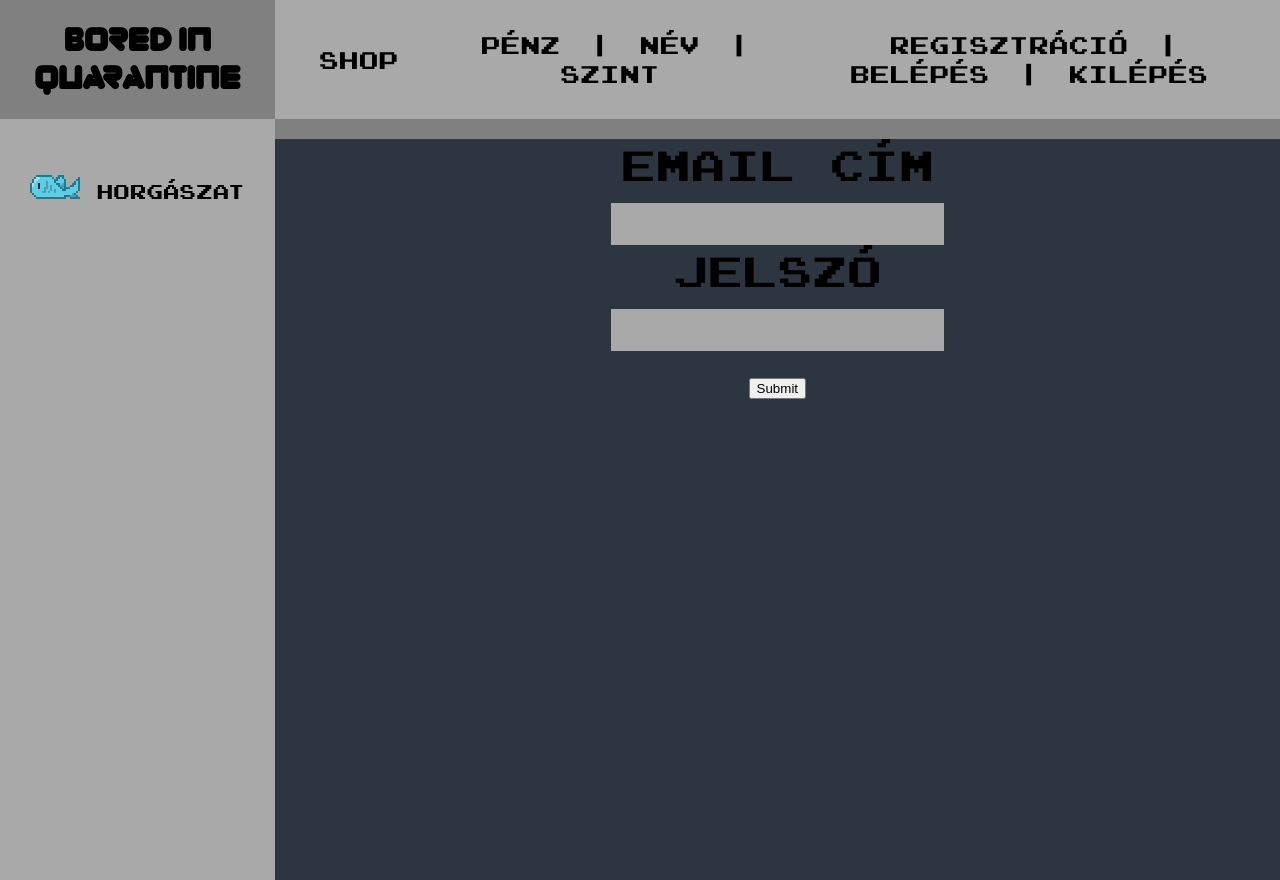
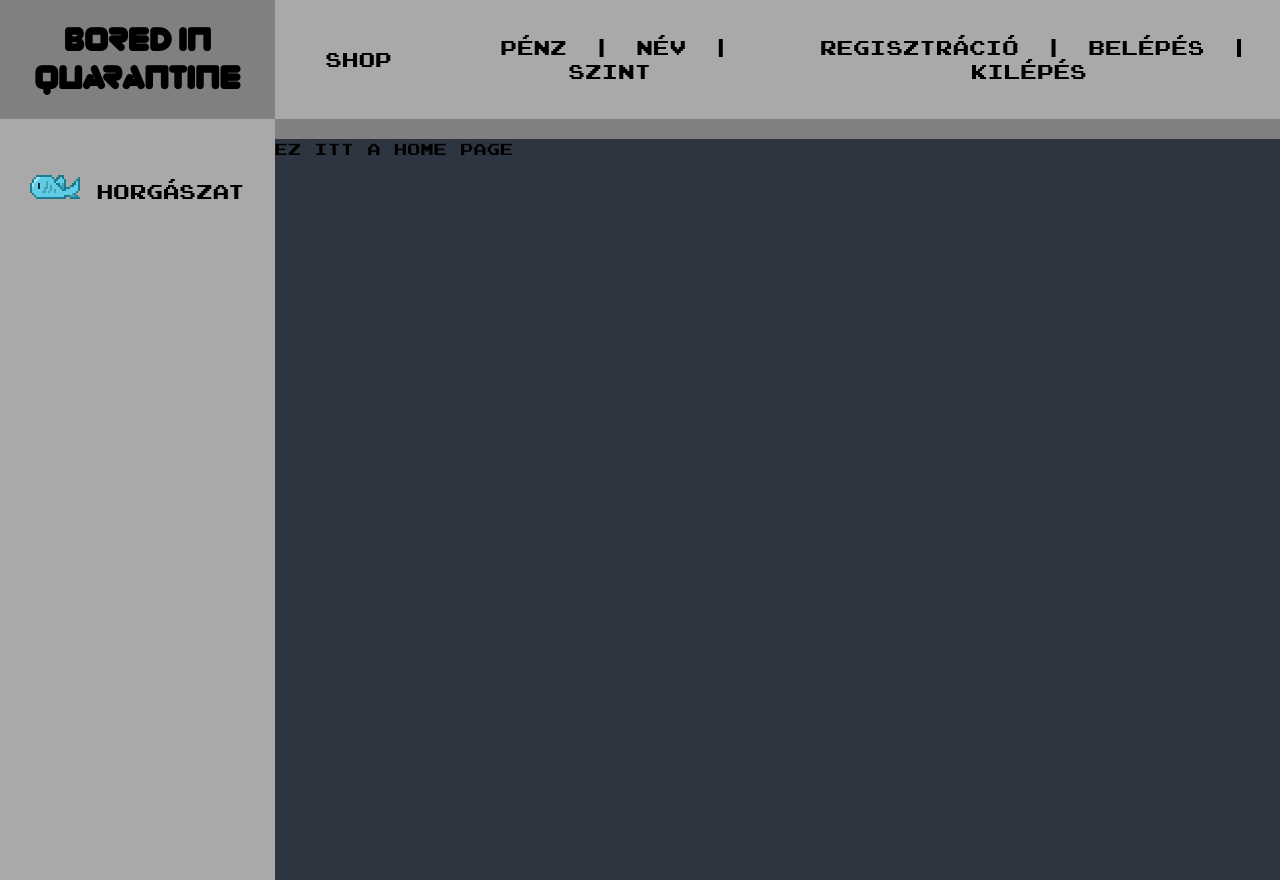
Before and after one commit to CatSharkShin/Nagy_Projekt, a PHP site: page / in a window 1280 px wide. Run offline with PHP 8.4, Linux system fonts and the light colour scheme.

Commit message:
routing, home page, error page létrehozása

```diff
--- a/index.php
+++ b/index.php
@@ -20,7 +20,7 @@
         <div class="app-field">
             <div class="app-container">
                 <?php
-                    require PATH_PRIVATE.'_login.php';
+                    require PATH_PRIVATE.'routing.php';
                  ?>
             </div>
         </div>
--- /dev/null
+++ b/private/error.php
@@ -0,0 +1 @@
+Az oldal nem található
--- a/private/header.php
+++ b/private/header.php
@@ -13,7 +13,7 @@
         <a href="index.php?p=profil">Szint</a>
     </div>
     <div class="login-menu">
-        <a href="index.php?p=regisztracio">Regisztráció</a>
+        <a href="index.php?p=register">Regisztráció</a>
         <span>|</span>
         <a href="index.php?p=login">Belépés</a>
         <span>|</span>
--- /dev/null
+++ b/private/home.php
@@ -0,0 +1 @@
+Ez itt a home page
--- /dev/null
+++ b/private/routing.php
@@ -0,0 +1,18 @@
+<?php
+    if(array_key_exists("p",$_GET)){
+        $p = $_GET['p'];
+        $page_linker = array(
+            "login" => "_login.php",
+            "register" => "_register.php",
+            "profil" => "profil.php",
+        );
+        if(array_key_exists($p,$page_linker)){
+            require_once $page_linker[$p];
+        }else{
+            require_once "error.php";
+        }
+    }else{
+            require_once "home.php";
+    }
+
+ ?>
--- a/public/css/style.css
+++ b/public/css/style.css
@@ -34,7 +34,7 @@ html,body{
     text-align: center;
 }
 .navbar div{
-    font-size: 24px;
+    font-size: 20px;
     margin: auto;
 }
 .navbar a{
@@ -87,6 +87,7 @@ html,body{
     padding: 10px;
 }
 .login-form{
+    padding: 20px;
     font-size: 42px;
     text-align: center;
 }
@@ -111,6 +112,9 @@ textarea,input[type=password],input[type=email],input[type=text]{
     font-family: joystix;
     padding: 10px;
 }
+input[type=email]{
+    width: 340px;
+}
 
 input[type=password]:focus,input[type=email]:focus,input[type=text]:focus{
     outline: none;
```
